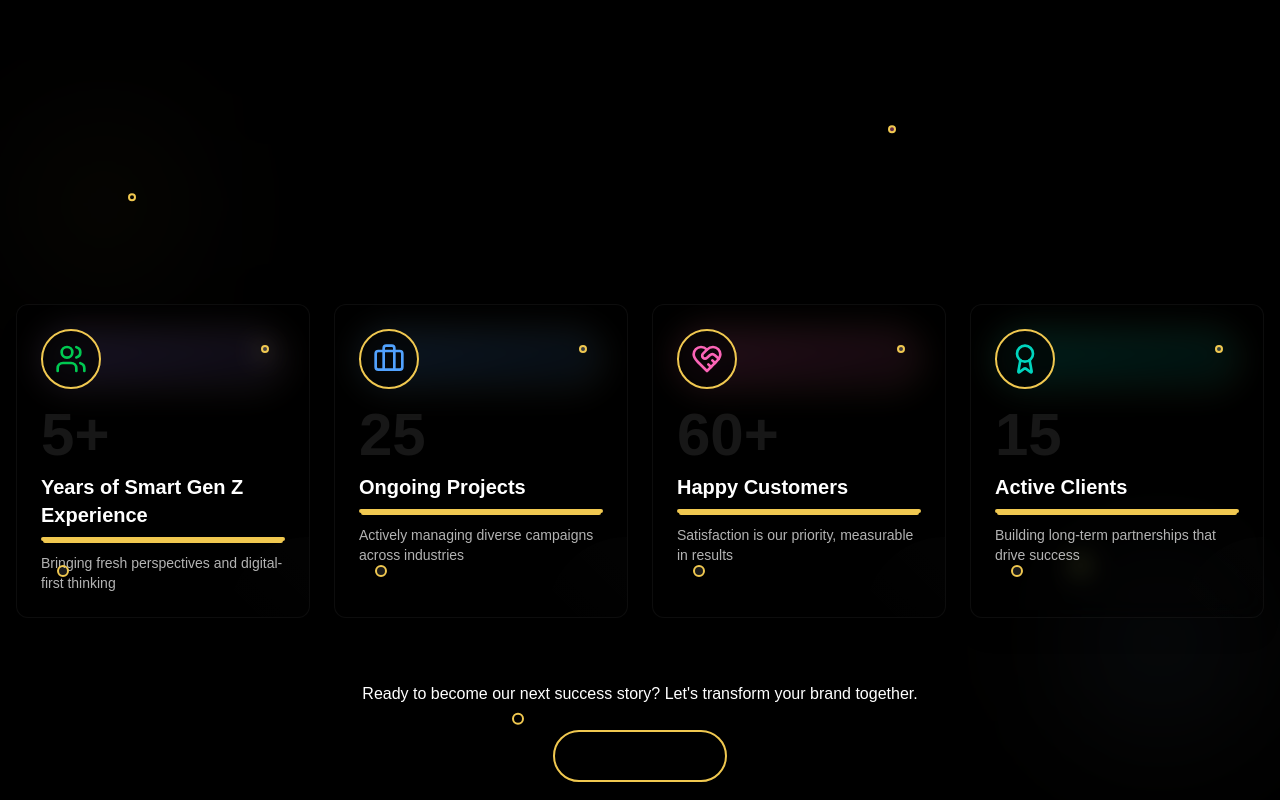
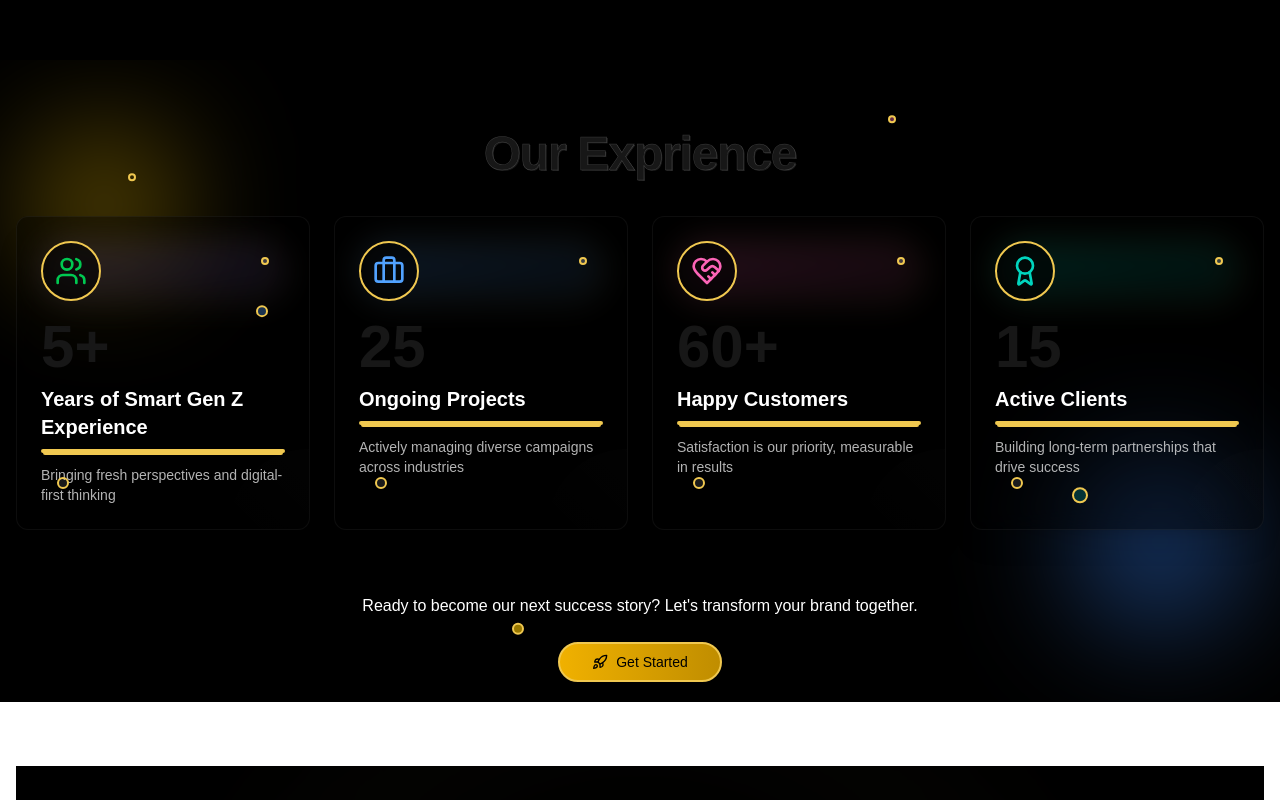
Before and after one commit to etherhunt2/prachar, a Next.js app: page / in a window 1280 px wide. Shown: the part 740-1540 px from the top of the page. Built offline with nearby package versions, Linux system fonts and the light colour scheme.

Commit message:
Stat Fixed

```diff
--- a/components/sections/hero-section.jsx
+++ b/components/sections/hero-section.jsx
@@ -246,7 +246,7 @@ export default function HeroSection() {
             initial={{ opacity: 0, y: 20 }}
             animate={{ opacity: 1, y: 0 }}
             transition={{ duration: 0.8, delay: 0.6 }}
-            className="flex flex-col sm:flex-row gap-4 justify-center"
+            className="flex flex-col sm:flex-row gap-4 justify-center z-2"
           >
             <Button variant="3d" size="lg" className="cursor-pointer rounded-full px-8 py-6 text-lg font-bold">
               Our Services
@@ -262,7 +262,7 @@ export default function HeroSection() {
           animate={{ opacity: 1 }}
           transition={{ delay: 1.2, duration: 0.8 }}
           style={STYLES.scrollIndicator}
-          className="z-20"
+          className="z-1"
         >
           <motion.div
             animate={{ y: [0, 8, 0] }}
@@ -277,7 +277,7 @@ export default function HeroSection() {
                   viewBox="0 0 24 24"
                   fill="none"
                   xmlns="http://www.w3.org/2000/svg"
-                  className="text-white z-20 opacity-95"
+                  className="text-white z-2 opacity-95"
                 >
                   <path
                     d="M12 5V19M12 19L19 12M12 19L5 12"
--- a/components/sections/stats-section.jsx
+++ b/components/sections/stats-section.jsx
@@ -14,6 +14,7 @@ import {
   Rocket,
   HeartHandshake
 } from 'lucide-react';
+import { Button } from '../ui/button';
 
 // Register ScrollTrigger with GSAP
 if (typeof window !== 'undefined') {
@@ -142,13 +143,13 @@ function StatCard({ stat, index }) {
       variants={variants}
       initial="hidden"
       animate={isInView ? "visible" : "hidden"}
-      className="bg-black/40 backdrop-blur-md rounded-xl p-6 border border-white/5 shadow-xl relative overflow-hidden group"
+      className="bg-black/40 z-2 backdrop-blur-md rounded-xl p-6 border border-white/5 shadow-xl relative overflow-hidden group"
     >
       {/* Animated gradient background on hover */}
       <div className="absolute inset-0 bg-gradient-to-b opacity-0 group-hover:opacity-10 transition-opacity duration-500 -z-10 bg-gradient-radial"></div>
 
       {/* Icon with animated circle */}
-      <div className="relative mb-4">
+      <div className="relative mb-4 !z-20">
         <div className={`absolute inset-0 rounded-full bg-gradient-to-br ${stat.color} blur-lg opacity-30 group-hover:opacity-60 transition-opacity duration-500`}></div>
         <div className="relative bg-black/60 rounded-full p-3 inline-flex">
           {stat.icon}
@@ -156,7 +157,7 @@ function StatCard({ stat, index }) {
       </div>
 
       {/* Stat number with countup animation */}
-      <div className="mb-2">
+      <div className="mb-2 !opacity-100 z-2">
         <CountUp value={stat.value} suffix={stat.suffix} delay={stat.delay + 0.2} />
       </div>
 
@@ -175,9 +176,9 @@ function StatCard({ stat, index }) {
       <p className="text-white/70 text-sm">{stat.description}</p>
 
       {/* Decorative elements */}
-      <div className="absolute bottom-0 right-0 w-20 h-20 bg-gradient-to-bl from-white/5 to-transparent opacity-20 rounded-tl-full"></div>
-      <div className="absolute top-10 right-10 w-2 h-2 bg-white/20 rounded-full"></div>
-      <div className="absolute bottom-10 left-10 w-3 h-3 bg-white/10 rounded-full"></div>
+      <div className="absolute bottom-0 right-0 w-20 h-20 bg-gradient-to-bl from-white/5 to-transparent opacity-20 rounded-tl-full z-20"></div>
+      <div className="absolute top-10 right-10 w-2 h-2 bg-white/20 rounded-full z-20"></div>
+      <div className="absolute bottom-10 left-10 w-3 h-3 bg-white/10 rounded-full z-20"></div>
     </motion.div>
   );
 }
@@ -205,6 +206,7 @@ export default function StatsSection() {
       gsap.to(".stat-particle", {
         y: -20,
         duration: 2,
+        zIndex: 20,
         ease: "sine.inOut",
         stagger: 0.2,
         repeat: -1,
@@ -218,7 +220,7 @@ export default function StatsSection() {
   return (
     <section
       ref={sectionRef}
-      className="py-5 relative overflow-hidden"
+      className="py-5 relative overflow-hidden z-0"
       id="stats"
     >
       {/* Background elements */}
@@ -226,8 +228,8 @@ export default function StatsSection() {
       <div className="absolute inset-0 bg-gradient-to-b from-black via-black/95 to-black/90"></div>
 
       {/* Decorative elements */}
-      <div className="absolute top-20 left-10 w-32 h-32 bg-mustard/5 rounded-full blur-3xl"></div>
-      <div className="absolute bottom-20 right-10 w-40 h-40 bg-blue-500/5 rounded-full blur-3xl"></div>
+      <div className="absolute top-20 left-10 w-32 h-32 bg-yellow-400/50 rounded-full blur-3xl"></div>
+      <div className="absolute bottom-20 right-10 w-40 h-40 bg-blue-500/50 rounded-full blur-3xl"></div>
 
       {/* Floating particles */}
       <div className="absolute inset-0 pointer-events-none">
@@ -235,18 +237,15 @@ export default function StatsSection() {
         <div className="stat-particle absolute top-[40%] left-[20%] w-3 h-3 bg-blue-400/30 rounded-full"></div>
         <div className="stat-particle absolute top-[10%] right-[30%] w-2 h-2 bg-pink-400/40 rounded-full"></div>
         <div className="stat-particle absolute bottom-[30%] right-[15%] w-4 h-4 bg-teal-400/20 rounded-full"></div>
-        <div className="stat-particle absolute bottom-[10%] left-[40%] w-3 h-3 bg-mustard/30 rounded-full"></div>
+        <div className="stat-particle absolute bottom-[10%] left-[40%] w-3 h-3 bg-yellow-400/60 rounded-full"></div>
       </div>
-      <div className="container mx-auto px-4 relative z-10">
+      <div className="container mx-auto px-4 relative">
         {/* Section heading */}
-        <div className="text-center mb-16" ref={headingRef}>
-          <span className="inline-block text-mustard font-medium mb-2">OUR IMPACT</span>
+        <div className="text-center mb-16 z-10 !opacity-100" ref={headingRef}>
+          {/* <span className="inline-block text-mustard font-medium mb-2">OUR IMPACT</span> */}
           <ThreeDText as="h2" className="text-4xl md:text-5xl font-bold mb-6">
-            By The Numbers
+            Our Exprience
           </ThreeDText>
-          <p className="text-white/70 max-w-2xl mx-auto text-lg">
-            Metrics that tell our story of growth, collaboration, and success with clients across industries.
-          </p>
         </div>
 
         {/* Stats grid */}
@@ -267,13 +266,13 @@ export default function StatsSection() {
           <p className="text-white/80 mb-6 max-w-2xl mx-auto">
             Ready to become our next success story? Let's transform your brand together.
           </p>
-          <a
-            href="#contact"
-            className="inline-flex items-center gap-2 bg-gradient-to-r from-mustard to-mustard/80 text-black px-8 py-3 rounded-full font-medium hover:shadow-lg hover:shadow-mustard/20 transition-all duration-300"
+          <Button
+            variant="defaultVariants"
+            className="inline-flex items-center gap-2 bg-gradient-to-r from-yellow-500 to-yellow-500/80 text-black px-8 py-3 rounded-full font-medium hover:shadow-lg hover:shadow-mustard/20 transition-all duration-300"
           >
-            <Rocket className="w-4 h-4" />
+            <Rocket className="w-4 h-4 !opacity-100 z-2" />
             <span>Get Started</span>
-          </a>
+          </Button>
         </motion.div>
       </div>
     </section>
```
